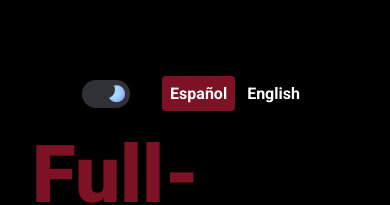
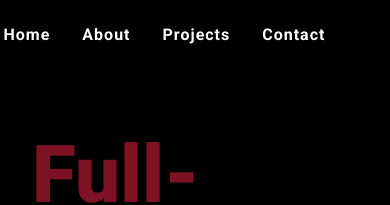
Before and after one commit to NicolasAndrehh/Nicolas-Portfolio, a React (Vite) app: page / in a window 390 px wide. Shown: the top 205 px of the page. Built offline with nearby package versions, Linux system fonts and the light colour scheme.

Commit message:
Add themes to header

```diff
--- a/src/components/header/header.scss
+++ b/src/components/header/dark-theme.scss
@@ -5,13 +5,13 @@
   src: url('../../fonts/JujutsuKaisen.ttf') format('truetype');
 }
 
-.scrolled {
+.dark-theme-scrolled {
   background: #000000c7 !important;
   backdrop-filter: blur(10px);
   z-index: 1;
 }
 
-.header {
+.dark-theme-header {
   width: 1000px;
   position: fixed;
   display: flex;
@@ -28,13 +28,6 @@
   .logo {
     font-family: 'JujutsuKaisen', sans-serif;
     font-size: 1.75rem;
-  }
-
-  .light-theme-logo {
-    color: #000;
-  }
-
-  .dark-theme-logo {
     color: #fff;
   }
 
@@ -73,12 +66,8 @@
         color: #fff !important;
       }
 
-      .dark-theme-link {
+      .link {
         color: #fff;
-      }
-
-      .light-theme-link {
-        color: #000;
       }
 
       a {
@@ -190,12 +179,8 @@
       transition: 0.2s all ease-in-out;
     }
 
-    .dark-theme-button {
+    .button {
       color: #fff;
-    }
-
-    .light-theme-button {
-      color: #000;
     }
 
     .active-language {
--- a/src/components/header/header.jsx
+++ b/src/components/header/header.jsx
@@ -1,7 +1,8 @@
 import React, { useEffect, useState } from 'react';
 import { useDispatch, useSelector } from 'react-redux';
 import { toggleTheme } from '../../redux/themeSlice';
-import './header.scss';
+import './dark-theme.scss';
+import './light-theme.scss';
 
 const Header = () => {
   const [scrolled, setScrolled] = useState(false);
@@ -40,10 +41,23 @@
     dispatch(toggleTheme());
   };
 
+  let headerClassName = '';
+  if (isDarkMode) {
+    headerClassName += ' dark-theme-header';
+  } else {
+    headerClassName += ' light-theme-header';
+  }
+  if (scrolled && isDarkMode) {
+    headerClassName += ' dark-theme-scrolled';
+  } else if (scrolled && !isDarkMode) {
+    headerClassName += ' light-theme-scrolled';
+  }
+
   return (
-    <header className={scrolled ? 'header scrolled' : 'header'}>
+
+    <header className={headerClassName}>
       <div className="header-group">
-        <h2 className={`logo ${isDarkMode ? 'dark-theme-logo' : 'light-theme-logo'}`}>
+        <h2 className="logo">
           {'<'}
           {' '}
           Nicolas Olaya
@@ -60,22 +74,22 @@
       <nav className={`navbar ${mobileNavOpen ? 'mobile-nav-open' : ''}`}>
         <ul className="nav-links">
           <li className="nav-item">
-            <a href="#home" className={`${isDarkMode ? 'dark-theme-link' : 'light-theme-link'} ${active === 'home' && 'active'}`} onClick={() => handleNavigation('home')}>
+            <a href="#home" className={`link ${active === 'home' && 'active'}`} onClick={() => handleNavigation('home')}>
               Home
             </a>
           </li>
           <li className="nav-item">
-            <a href="#about" className={`${isDarkMode ? 'dark-theme-link' : 'light-theme-link'} ${active === 'about' && 'active'}`} onClick={() => handleNavigation('about')}>
+            <a href="#about" className={`link ${active === 'about' && 'active'}`} onClick={() => handleNavigation('about')}>
               About
             </a>
           </li>
           <li className="nav-item">
-            <a href="#projects" className={`${isDarkMode ? 'dark-theme-link' : 'light-theme-link'} ${active === 'projects' && 'active'}`} onClick={() => handleNavigation('projects')}>
+            <a href="#projects" className={`link ${active === 'projects' && 'active'}`} onClick={() => handleNavigation('projects')}>
               Projects
             </a>
           </li>
           <li className="nav-item">
-            <a href="#contact" className={`${isDarkMode ? 'dark-theme-link' : 'light-theme-link'} ${active === 'contact' && 'active'}`} onClick={() => handleNavigation('contact')}>
+            <a href="#contact" className={`link ${active === 'contact' && 'active'}`} onClick={() => handleNavigation('contact')}>
               Contact
             </a>
           </li>
@@ -87,8 +101,8 @@
           <span className="slider" />
         </div>
         <div className="languages">
-          <button type="button" className={`language-button ${language === 'ES' && 'active-language'} ${isDarkMode ? 'dark-theme-button' : 'light-theme-button'}`} onClick={() => setLanguage('ES')}>Español</button>
-          <button type="button" className={`language-button ${language === 'EN' && 'active-language'} ${isDarkMode ? 'dark-theme-button' : 'light-theme-button'}`} onClick={() => setLanguage('EN')}>English</button>
+          <button type="button" className={`language-button ${language === 'ES' && 'active-language'} button`} onClick={() => setLanguage('ES')}>Español</button>
+          <button type="button" className={`language-button ${language === 'EN' && 'active-language'} button`} onClick={() => setLanguage('EN')}>English</button>
         </div>
       </div>
     </header>
--- /dev/null
+++ b/src/components/header/light-theme.scss
@@ -0,0 +1,247 @@
+@use '../../variables';
+
+@font-face {
+    font-family: 'JujutsuKaisen';
+    src: url('../../fonts/JujutsuKaisen.ttf') format('truetype');
+}
+
+.light-theme-scrolled {
+    background: #ffffffc7 !important;
+    backdrop-filter: blur(10px);
+    z-index: 1;
+}
+
+.light-theme-header {
+    width: 1000px;
+    position: fixed;
+    display: flex;
+    align-items: center;
+    justify-content: space-between;
+    padding: 1rem 2rem;
+    background: none;
+    transition: border-bottom 0.1s ease-in-out;
+
+    .header-group {
+        display: flex;
+    }
+
+    .logo {
+        font-family: 'JujutsuKaisen', sans-serif;
+        font-size: 1.75rem;
+        color: #000;
+    }
+
+    .hamburger {
+        display: none;
+        cursor: pointer;
+
+        .bar {
+            width: 25px;
+            height: 3px;
+            background-color: #000;
+            margin: 5px 0;
+            transition: 0.4s;
+        }
+    }
+
+    .navbar {
+
+        &.mobile-nav-open {
+            transform: translateY(0);
+            opacity: 1;
+        }
+    }
+
+    .nav-links {
+        display: flex;
+        gap: 1rem;
+
+        .nav-item {
+            display: flex;
+            align-items: center;
+
+            .active {
+                background-color: variables.$color-primary;
+                border-radius: 0.25rem;
+                color: #fff !important;
+            }
+
+            .link {
+                color: #000;
+            }
+
+            a {
+                display: flex;
+                align-items: center;
+                position: relative;
+                gap: 0.5rem;
+                padding: 0.5rem;
+                text-decoration: none;
+                font-size: 1rem;
+                font-weight: bold;
+                letter-spacing: 1px;
+                transition: all 0.3s ease-in-out;
+
+                &::after {
+                    content: '';
+                    position: absolute;
+                    bottom: -2px;
+                    left: 0;
+                    width: 0;
+                    height: 4px;
+                    border-radius: 1rem;
+                    background-color: variables.$color-primary;
+                    transition: all 0.3s ease-in-out;
+                }
+
+                &:hover {
+
+                    &::after {
+                        width: 100%;
+                    }
+                }
+            }
+        }
+    }
+
+    .options {
+        display: flex;
+        align-items: center;
+        gap: 2rem;
+
+        .switch {
+            display: block;
+            --width-of-switch: 3rem;
+            --height-of-switch: 1.75rem;
+            --size-of-icon: 1.1rem;
+            --slider-offset: 0.3rem;
+            position: relative;
+            width: var(--width-of-switch);
+            height: var(--height-of-switch);
+
+            input {
+                opacity: 0;
+                width: 0;
+                height: 0;
+            }
+
+            .slider {
+                position: absolute;
+                cursor: pointer;
+                top: 0;
+                left: 0;
+                right: 0;
+                bottom: 0;
+                background-color: #f4f4f5;
+                transition: 0.4s;
+                border-radius: 2rem;
+
+                &:before {
+                    position: absolute;
+                    content: "";
+                    height: var(--size-of-icon);
+                    width: var(--size-of-icon);
+                    border-radius: 1.25rem;
+                    left: var(--slider-offset);
+                    top: 50%;
+                    transform: translateY(-50%);
+                    background: linear-gradient(40deg, #ff0080, #ff8c00 70%);
+                    transition: 0.4s;
+                }
+            }
+
+            &.checked {
+                .slider {
+                    background-color: #303136;
+
+                    &:before {
+                        left: calc(100% - (var(--size-of-icon) + var(--slider-offset)));
+                        background: #303136;
+                        box-shadow: inset -3px -2px 5px -2px #8983f7, inset -10px -4px 0 0 #a3dafb;
+                    }
+                }
+            }
+        }
+    }
+
+    .languages {
+        display: flex;
+        gap: 0.25rem;
+
+        .language-button {
+            font-family: 'Roboto', sans-serif;
+            background: none;
+            border: none;
+            font-size: 1rem;
+            padding: 0.5rem;
+            cursor: pointer;
+            font-weight: bold;
+            transition: 0.2s all ease-in-out;
+        }
+
+        .button {
+            color: #000;
+        }
+
+        .active-language {
+            background-color: variables.$color-primary;
+            border-radius: 0.25rem;
+            color: #fff;
+        }
+    }
+}
+
+@media (max-width: 768px) {
+    .header {
+        padding: 1.5rem 2rem;
+        flex-direction: column;
+        gap: 1rem;
+
+        .header-group {
+            display: flex;
+            align-items: center;
+            justify-content: space-between;
+            width: 100%;
+            flex: 1;
+        }
+
+        .hamburger {
+            display: block;
+        }
+
+        .navbar {
+            display: none;
+            flex: none;
+            width: 100%;
+
+            .nav-links {
+                flex-direction: column;
+                width: 100%;
+                gap: 1rem;
+
+                .active {
+                    background-color: variables.$color-primary;
+                    color: #fff;
+                }
+
+                .nav-item {
+                    width: 100%;
+
+                    a {
+                        width: 100%;
+                        justify-content: center;
+
+                        &:hover {
+                            color: #fff;
+                        }
+                    }
+                }
+            }
+        }
+
+        .mobile-nav-open {
+            display: flex;
+            transform: translateX(100%);
+        }
+    }
+}
```
